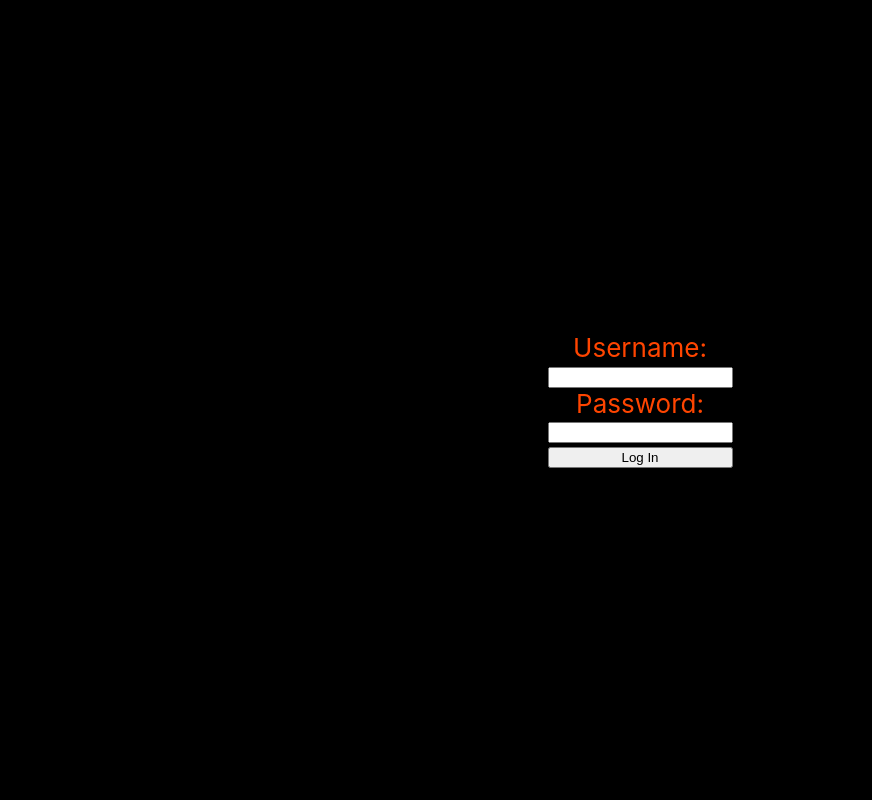
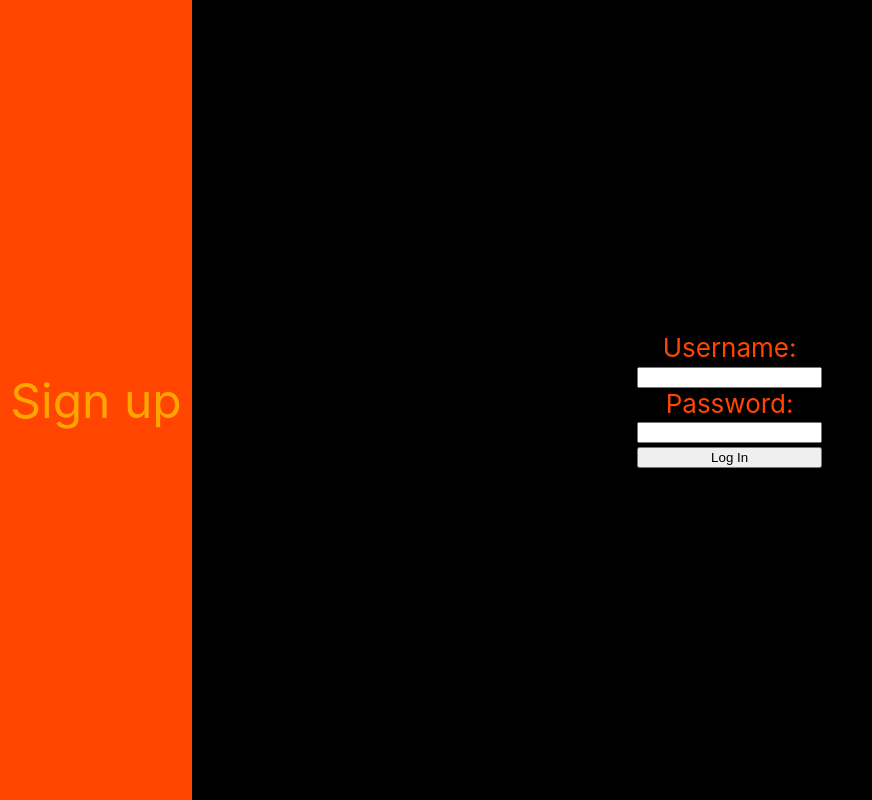
Before and after one commit to BW-FoodieFun-5/frontend, a React (Create React App) app in the folder foodie/: page /login in a window 1280 px wide. Shown: the whole page, without its empty margins (0-872 px from the left). Built offline with nearby package versions, Linux system fonts and the light colour scheme.

Commit message:
sidebar set up and styled for login and add restaurant

```diff
--- a/foodie/src/App.css
+++ b/foodie/src/App.css
@@ -17,11 +17,15 @@
   background-color: #000000;
   min-height: 100vh;
   display: flex;
-  flex-direction: column;
+
   align-items: center;
   justify-content: center;
   font-size: calc(10px + 2vmin);
   color: orangered;
+}
+
+.App-header div{
+  display: flex
 }
 
 .App-link {
--- a/foodie/src/App.js
+++ b/foodie/src/App.js
@@ -2,19 +2,22 @@ import React from 'react';
 import logo from './logo.svg';
 import './App.css';
 import SignUp from './components/SignUp'
-import Login from './components/Login'
-import AddRestaurant from './components/AddRestaurant'
+import Login from './components/login/Login'
+import LoginRoute from './components/login/LoginRoute'
+import AddRestaurantRoute from './components/addRestaurant/AddRestaurantRoute'
 import { Switch, Route, Link } from 'react-router-dom'
 function App() {
   return (
     <div className="App">
       <header className="App-header">
 
+
         <Switch>
-          <Route exact path="/login" component={Login} />
+          <Route exact path="/login" component={LoginRoute} />
           <Route exact path="/signup" component={SignUp} />
-          <Route exact path="/addrestaurant" component={AddRestaurant} />
+          <Route exact path="/addrestaurant" component={AddRestaurantRoute} />
         </Switch>
+
       </header>
     </div>
   );
--- a/foodie/src/components/AddRestaurant.js
+++ b/foodie/src/components/addRestaurant/AddRestaurant.js
@@ -1,7 +1,7 @@
 import React from 'react'
 import { Formik, Form, Field } from 'formik'
-import { axiosWithAuth } from '../utils/axiosWithAuth'
-import { StyledForm } from '../styles/formStyles'
+import { axiosWithAuth } from '../../utils/axiosWithAuth'
+import { StyledForm } from '../../styles/formStyles'
 export default function AddRestaurant(props) {
     console.log(props)
     return (
@@ -9,13 +9,14 @@ export default function AddRestaurant(props) {
             <Formik
                 initialValues={{ name: '', type: '', location: '', rating: '', photo: '' }}
                 onSubmit={(values) => {
-                    axiosWithAuth()
-                        .post('#', { ...values, id: Date.now() })
-                        .then(res => {
+                    console.log(values)
+                    // axiosWithAuth()
+                    //     .post('#', { ...values, id: Date.now() })
+                    //     .then(res => {
 
-                            props.history.push('#')
-                        })
-                        .catch(err => console.log(err))
+                    //         props.history.push('#')
+                    //     })
+                    //     .catch(err => console.log(err))
                 }}
             >
                 <Form>
--- /dev/null
+++ b/foodie/src/components/addRestaurant/AddRestaurantBar.js
@@ -0,0 +1,13 @@
+import React from 'react'
+import { StyledForm } from '../../styles/formStyles'
+import { Link } from 'react-router-dom'
+
+export default function AddRestaurantBar() {
+    return (
+        <div>
+            <Link to='#'>Action</Link>
+            <Link to='#'>Action 2</Link>
+            <Link to='#'>Action 3</Link>
+        </div>
+    )
+}
--- /dev/null
+++ b/foodie/src/components/addRestaurant/AddRestaurantRoute.js
@@ -0,0 +1,20 @@
+import React from 'react'
+import { StyledMainPage } from '../../styles/mainPageStyles'
+import { StyledApp } from '../../styles/appStyles'
+import { StyledSideBar } from '../../styles/sideBarStyles'
+import AddRestaurant from './AddRestaurant'
+import AddRestaurantBar from './AddRestaurantBar'
+export default function AddRestaurantRoute() {
+    return (
+        <StyledApp>
+            <StyledSideBar>
+
+                <AddRestaurantBar />
+
+            </StyledSideBar>
+            <StyledMainPage>
+                <AddRestaurant />
+            </StyledMainPage>
+        </StyledApp>
+    )
+}
--- a/foodie/src/components/Login.js
+++ b/foodie/src/components/login/Login.js
@@ -1,7 +1,7 @@
 import React from 'react'
 import { Formik, Form, Field } from 'formik'
-import { axiosWithAuth } from '../utils/axiosWithAuth'
-import { StyledForm } from '../styles/formStyles'
+import { axiosWithAuth } from '../../utils/axiosWithAuth'
+import { StyledForm } from '../../styles/formStyles'
 export default function Login(props) {
     console.log(props)
     return (
--- /dev/null
+++ b/foodie/src/components/login/LoginBar.js
@@ -0,0 +1,11 @@
+import React from 'react'
+import { StyledForm } from '../../styles/formStyles'
+import { Link } from 'react-router-dom'
+
+export default function LoginBar() {
+    return (
+        <div>
+            <Link to='#'>Sign up</Link>
+        </div>
+    )
+}
--- /dev/null
+++ b/foodie/src/components/login/LoginRoute.js
@@ -0,0 +1,20 @@
+import React from 'react'
+import { StyledMainPage } from '../../styles/mainPageStyles'
+import { StyledApp } from '../../styles/appStyles'
+import { StyledSideBar } from '../../styles/sideBarStyles'
+import LoginBar from './LoginBar'
+import Login from './Login'
+export default function LoginRoute() {
+    return (
+        <StyledApp>
+            <StyledSideBar>
+
+                <LoginBar />
+
+            </StyledSideBar>
+            <StyledMainPage>
+                <Login />
+            </StyledMainPage>
+        </StyledApp>
+    )
+}
--- /dev/null
+++ b/foodie/src/styles/appStyles.js
@@ -0,0 +1,13 @@
+import styled from 'styled-components'
+
+export const StyledApp = styled.div`
+
+
+        display: flex;
+        width: 100%
+
+
+
+
+
+`
--- /dev/null
+++ b/foodie/src/styles/mainPageStyles.js
@@ -0,0 +1,9 @@
+import styled from 'styled-components'
+
+export const StyledMainPage = styled.div`
+    height: 100vh;
+    width: 84%;
+    display: flex;
+    align-items: center;
+    justify-content: center
+`
--- /dev/null
+++ b/foodie/src/styles/sideBarStyles.js
@@ -0,0 +1,30 @@
+import styled from 'styled-components'
+
+export const StyledSideBar = styled.div`
+        height: 100vh;
+        width: 15%;
+        display: flex;
+        flex-direction: column;
+        justify-content: space-around;
+        align-items: center;
+        background-color: orangered;\
+        div{
+            height: 100vh;
+        width: 100%;
+            display: flex;
+            flex-direction: column;
+            justify-content: space-around;
+            align-items: center;
+        }
+        a{
+            text-decoration: none;
+            font-size: 3rem;
+            color: orange;
+            &:hover{
+                color: black
+            }
+        }
+
+
+
+`
```
